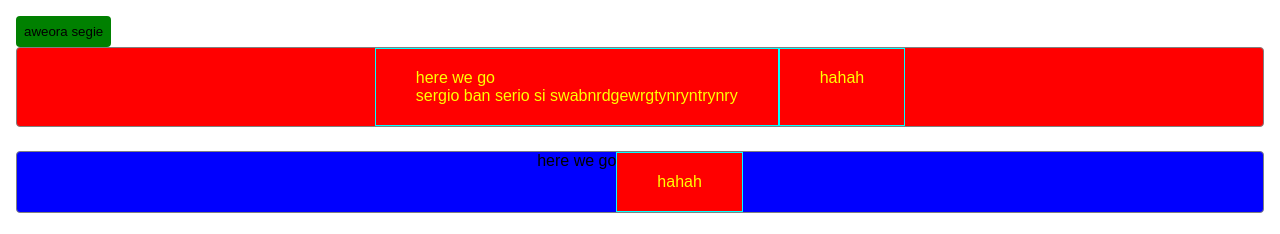
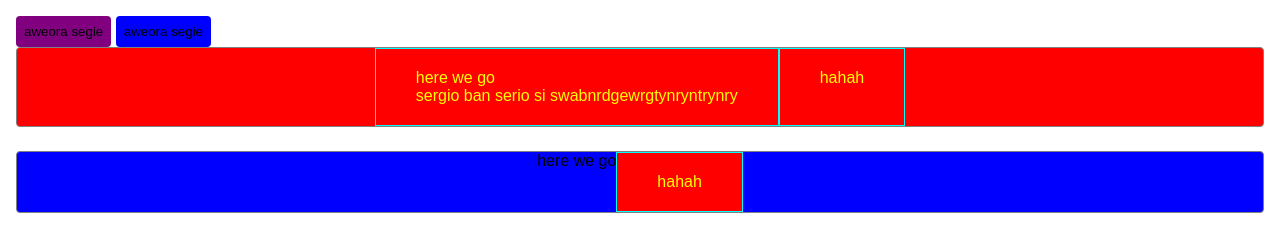
Before and after one commit to jakekorsou666/Jake-Portfolio, a plain HTML site: page index.html in a window 1280 px wide. Shown: the top 234 px of the page. Drawn offline with Linux system fonts and the light colour scheme.

Commit message:
styling scss chanhge

```diff
--- a/index.html
+++ b/index.html
@@ -5,6 +5,7 @@
 </head>
 <body>
     <button class="btn btn-hehe">aweora segie</button>
+    <button class="btn btn-add">aweora segie</button>
     <div class="card">
         <div class="card__content">
             here we go
--- a/scss/elements/btn/btn.scss
+++ b/scss/elements/btn/btn.scss
@@ -10,7 +10,7 @@ $btn-types: (
     add: blue,
     sergio: $ghost-btn,
     baba: yellow,
-    hehe: green,
+    hehe: purple,
 ) !default;
 
 
```
Also changed, not shown: css/elements/btn/btn.css, css/style.css, 2 other files.
